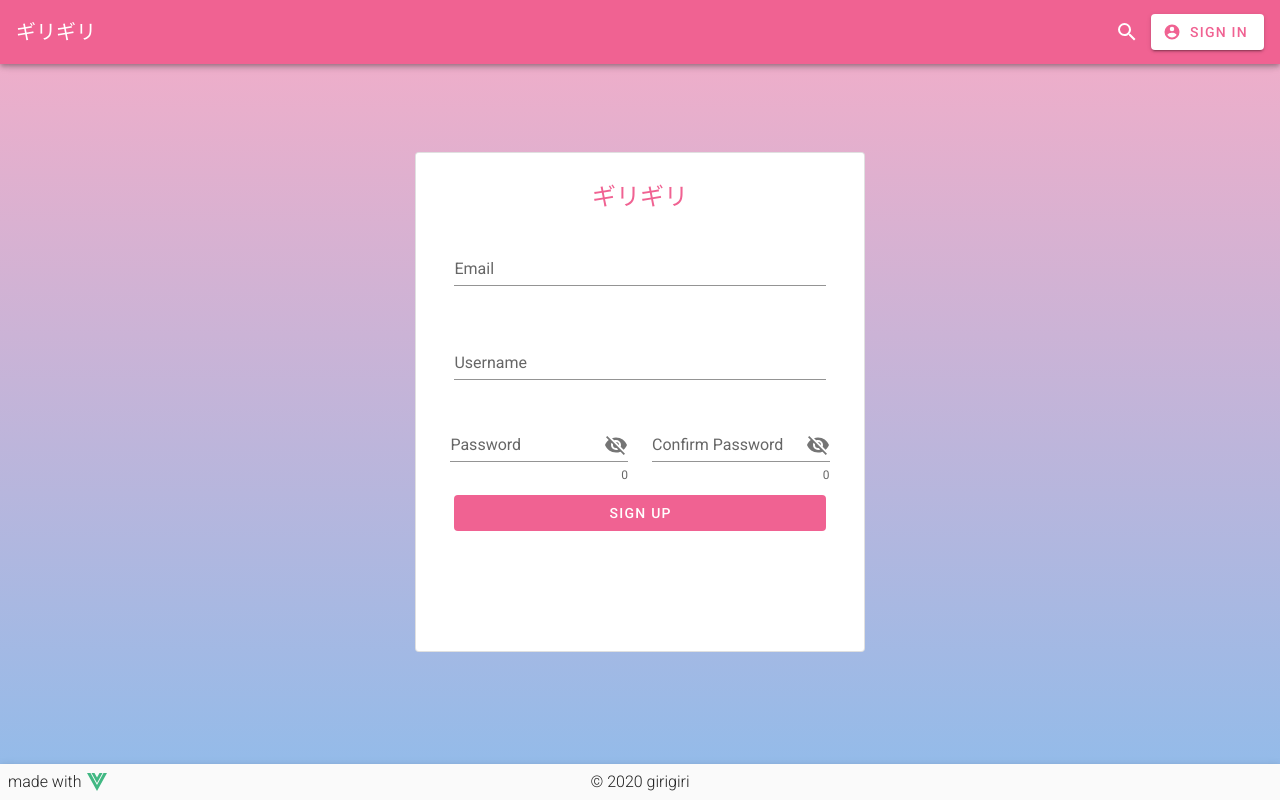
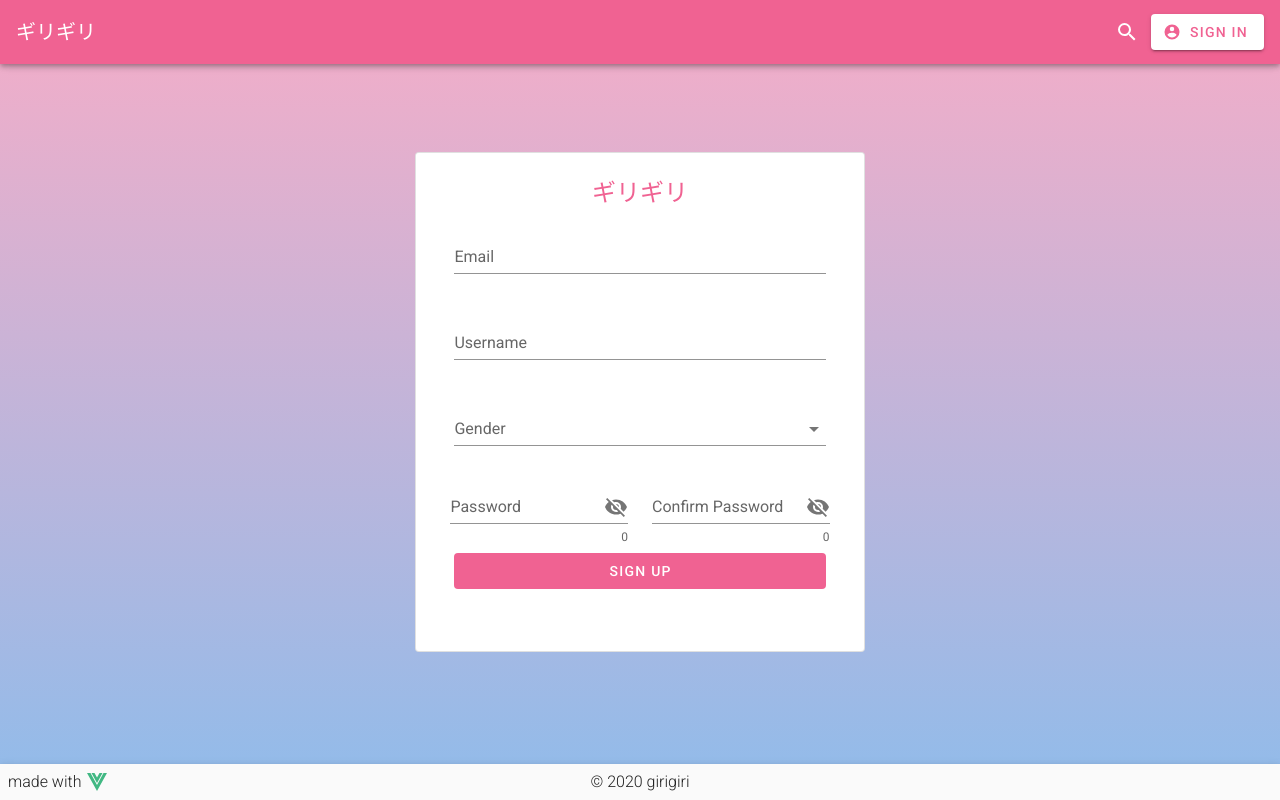
Before and after one commit to ericzyf/girigiri, a Vue app in the folder client/: page /signup in a window 1280 px wide. Built offline with nearby package versions, Linux system fonts and the light colour scheme.

Commit message:
gender selection in SignUp page

```diff
--- a/client/src/views/SignUp.vue
+++ b/client/src/views/SignUp.vue
@@ -13,7 +13,7 @@
         height="500"
         outlined
       >
-        <v-list>
+        <v-list dense>
           <v-list-item class="mt-2">
             <v-list-item-content class="text-center">
               <Logo
@@ -37,6 +37,15 @@
                 label="Username"
                 clearable
               ></v-text-field>
+            </v-list-item-content>
+          </v-list-item>
+          <v-list-item class="mx-auto" style="width:90%">
+            <v-list-item-content>
+              <v-select
+                v-model="gender"
+                :items="genders"
+                label="Gender"
+              ></v-select>
             </v-list-item-content>
           </v-list-item>
           <v-list-item class="mx-auto pa-0" style="width:90%">
@@ -104,7 +113,9 @@ export default {
     password: '',
     password2: '',
     showPassword: false,
-    showPassword2: false
+    showPassword2: false,
+    genders: ['Secret', 'Male', 'Female'],
+    gender: ''
   }),
   methods: {
     async signUp() {
@@ -112,10 +123,18 @@ export default {
         username: this.username,
         password: await StringHash.sha256(this.password),
         email: this.email,
-        gender: this.gender
+        gender: this.getGenderId(this.gender)
       }
       const res = await UsersService.post(userInfo)
       alert(JSON.stringify(res))
+    },
+    getGenderId(g) {
+      for (let i = 0; i < this.genders.length; ++i) {
+        if (this.genders[i] == g) {
+          return i
+        }
+      }
+      return 0
     }
   }
 }
```
